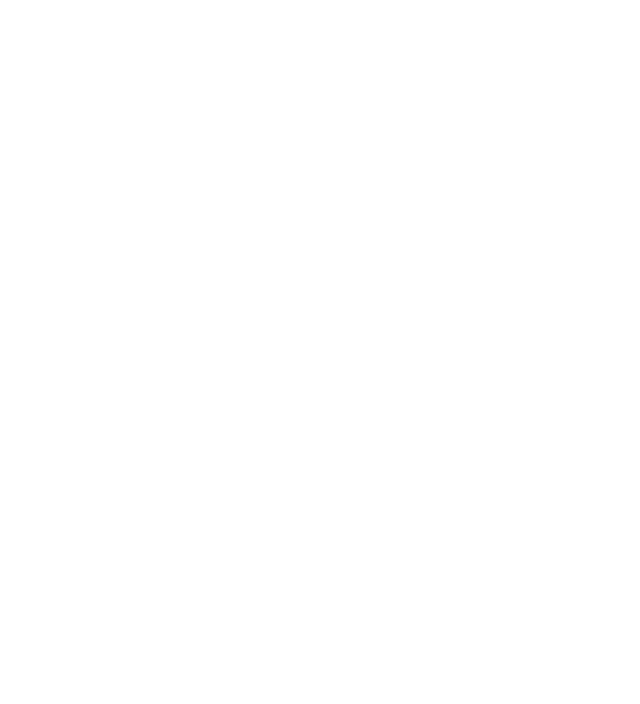
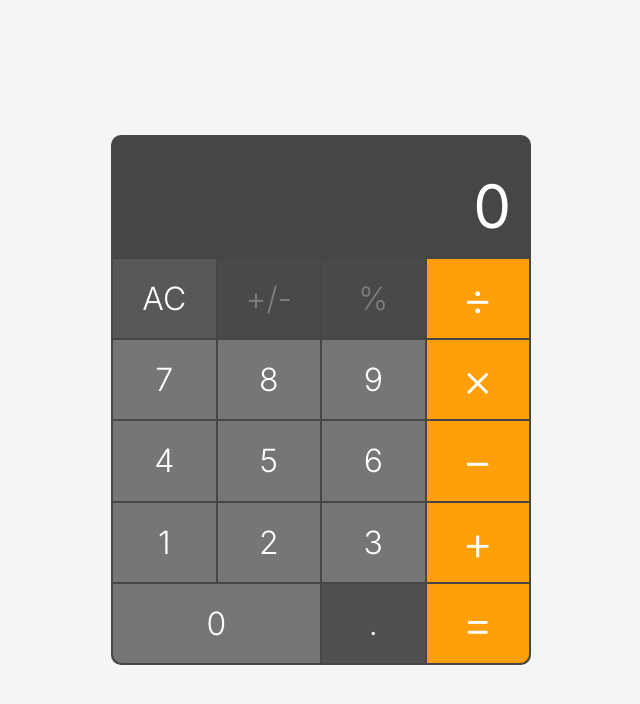
Before and after one commit to siyuhan2805/odin-calculator, a plain HTML site: page index.html in a window 1280 px wide. Shown: the whole page, without its empty margins (319-959 px from the left). Drawn offline with Linux system fonts and the light colour scheme.

Commit message:
Complete UI and HTML elements

```diff
--- a/index.html
+++ b/index.html
@@ -4,11 +4,43 @@
     <meta charset="UTF-8">
     <meta name="viewport" content="width=device-width, initial-scale=1.0">
     <title>Calculator</title>
+    <link rel="preconnect" href="https://fonts.googleapis.com">
+    <link rel="preconnect" href="https://fonts.gstatic.com" crossorigin>
+    <link href="https://fonts.googleapis.com/css2?family=Inter:wght@100..900&display=swap" rel="stylesheet">
     <link rel="stylesheet" href="./style.css">
     <script defer src="./script.js"></script>
 </head>
 <body>
+    <main>
+        <div class="container">
+            <div class="calc-container">
+                <header class="calc-header">
+                    <h1 class="calc-display">0</h1>
+                </header>
+                <section class="calc-ops">
+                    <button class="btn ac-btn">AC</button>
+                    <button class="btn negPos-btn">+/-</button>
+                    <button class="btn percent-btn">&percnt;</button>
+                    <button class="btn divide-btn op-btn">&divide;</button>
+                    <button class="btn seven-btn">7</button>
+                    <button class="btn eight-btn">8</button>
+                    <button class="btn nine-btn">9</button>
+                    <button class="btn multiply-btn op-btn">&times;</button>
+                    <button class="btn four-btn">4</button>
+                    <button class="btn five-btn">5</button>
+                    <button class="btn six-btn">6</button>
+                    <button class="btn minus-btn op-btn">&minus;</button>
+                    <button class="btn one-btn">1</button>
+                    <button class="btn two-btn">2</button>
+                    <button class="btn three-btn">3</button>
+                    <button class="btn plus-btn op-btn">&plus;</button>
+                    <button class="btn zero-btn">0</button>
+                    <button class="btn decimal-btn">.</button>
+                    <button class="btn equals-btn op-btn">&equals;</button>
+                </section>
+            </div>
+        </div>
 
-
+    </main>
 </body>
 </html>
--- a/style.css
+++ b/style.css
@@ -0,0 +1,126 @@
+/* APPLY PAGE RESETS */
+
+html {
+    font-size: 62.5%;
+}
+
+* {
+    padding: 0;
+    margin: 0;
+    box-sizing: border-box;
+}
+
+/* STYLING */
+body {
+    background-color: #f5f5f5;
+    min-height: 100vh;
+    overflow-y: hidden;
+    display: flex;
+    flex-direction: column;
+    align-items: center;
+    justify-content: center;
+    font-family: "Inter";
+
+}
+
+/********************/
+/* REUSABLE CLASSES */
+/********************/
+
+.container {
+    max-width: 140rem;
+    margin: 0 auto;
+    padding: 0 3.2rem;
+}
+
+/********************/
+/* CALC CONTAINER   */
+/********************/
+
+.calc-container {
+    background-color: #464647;
+    min-width: 42rem;
+    height: 53rem;
+    border-radius: 1rem;
+    overflow: hidden;
+}
+
+/********************/
+/* CALC HEADER      */
+/********************/
+
+.calc-header {
+    width: 100%;
+    height: 23%;
+    padding: 2rem 2rem 1.5rem 2rem;
+    display: flex;
+    align-items: flex-end;
+    justify-content: flex-end;
+}
+
+.calc-display {
+    font-size: 6rem;
+    font-weight: 400;
+    color: white;
+}
+
+/********************/
+/* CALC OPS         */
+/********************/
+
+.calc-ops {
+    display: grid;
+    grid-template-columns: repeat(4, 1fr);
+    grid-template-rows: repeat(5, 1fr);
+    height: 77%;
+    padding: 0.1rem;
+}
+
+.btn {
+    border: 1px solid #464647;
+    font-family: "Inter";
+    font-size: 3.2rem;
+    background-color: #777677;
+    color: #FFFFFF;
+    font-weight: 300;
+}
+
+.btn:hover {
+    cursor: pointer;
+}
+
+/********************/
+/* CALC OPS BTNS    */
+/********************/
+
+.op-btn {
+    font-size: 4.8rem;
+    background-color: #FF9F0A;
+}
+
+.ac-btn {
+    background-color: #585859;
+}
+
+.negPos-btn {
+    background-color: #505051;
+    opacity: 0.3;
+}
+
+.percent-btn {
+    background-color: #505051;
+    opacity: 0.3;
+}
+
+.decimal-btn {
+    background-color: #505051;
+}
+
+.zero-btn {
+    grid-column: 1 / 3;
+    border-bottom-left-radius: 1rem;
+}
+
+.equals-btn {
+    border-bottom-right-radius: 1rem;
+}
```
